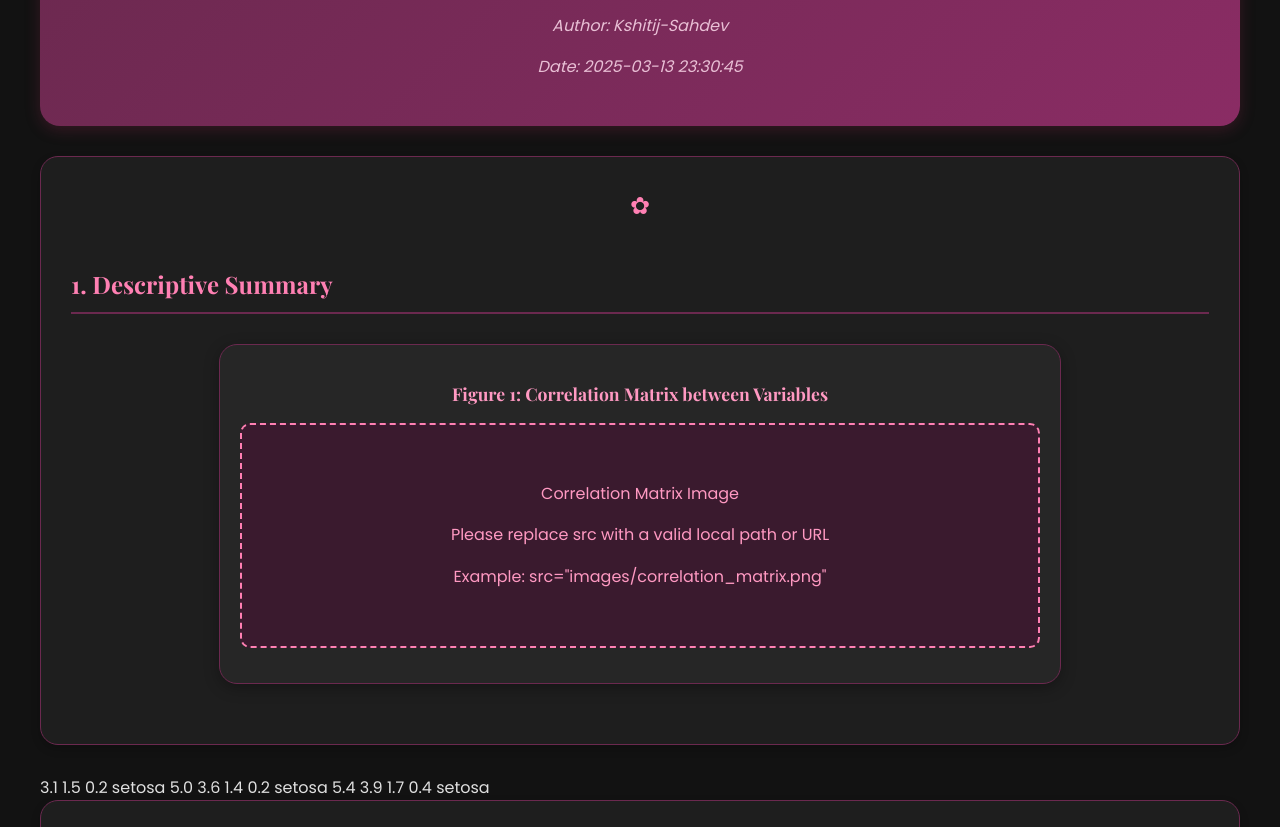
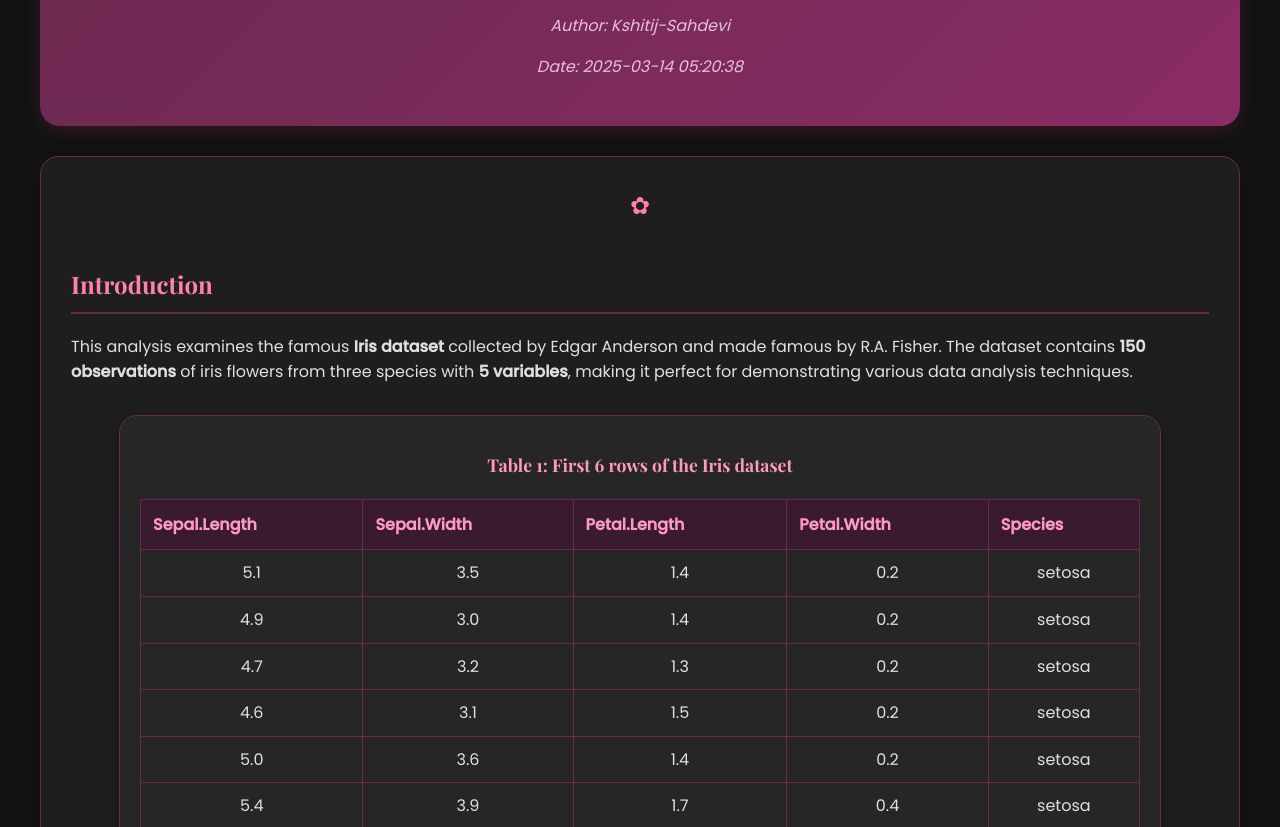
Before and after one commit to Kshitij-Sahdev/bcom-moment, a plain HTML site: page index.html in a window 1280 px wide. Shown: the part 125-952 px from the top of the page. Drawn offline with nearby package versions, Linux system fonts and the light colour scheme.

Commit message:
Update index.html

```diff
--- a/index.html
+++ b/index.html
@@ -99,7 +99,7 @@
 
         .chart {
             width: 100%;
-            max-width: 800px;
+            max-width: 1000px;
             margin: 30px auto;
             background-color: #262626;
             padding: 20px;
@@ -168,7 +168,7 @@
 
         /* Fix for images that aren't displaying */
         .chart img {
-            background-color: #f5f5f5;
+            background-color: #2a1a22;
             padding: 10px;
         }
 
@@ -189,31 +189,51 @@
     <header>
         <h1>Iris Dataset Analysis</h1>
         <div class="metadata">
-            <p>Author: Kshitij-Sahdev</p>
-            <p>Date: 2025-03-13 23:30:45</p>
+            <p>Author: Kshitij-Sahdevi</p>
+            <p>Date: 2025-03-14 05:20:38</p>
         </div>
     </header>
 
-    <!-- Rest of the HTML remains the same, just replacing image elements -->
-    <!-- For brevity, I'll just show how to fix the image display issue -->
-
     <div class="section">
-        <h2>1. Descriptive Summary</h2>
-
-        <!-- Other content -->
+        <h2>Introduction</h2>
+        <p>This analysis examines the famous <strong>Iris dataset</strong> collected by Edgar Anderson and made famous by R.A. Fisher. The dataset contains <strong>150 observations</strong> of iris flowers from three species with <strong>5 variables</strong>, making it perfect for demonstrating various data analysis techniques.</p>
 
         <div class="chart">
-            <div class="caption">Figure 1: Correlation Matrix between Variables</div>
-            <!-- Replace with local file or valid URL -->
-            <div class="image-placeholder">
-                <p>Correlation Matrix Image</p>
-                <p>Please replace src with a valid local path or URL</p>
-                <p>Example: src="images/correlation_matrix.png"</p>
-            </div>
-        </div>
-    </div>
-
-    <!-- Similarly modify all other image elements -->
+            <div class="caption">Table 1: First 6 rows of the Iris dataset</div>
+            <table>
+                <thead>
+                    <tr>
+                        <th>Sepal.Length</th>
+                        <th>Sepal.Width</th>
+                        <th>Petal.Length</th>
+                        <th>Petal.Width</th>
+                        <th>Species</th>
+                    </tr>
+                </thead>
+                <tbody>
+                    <tr>
+                        <td>5.1</td>
+                        <td>3.5</td>
+                        <td>1.4</td>
+                        <td>0.2</td>
+                        <td>setosa</td>
+                    </tr>
+                    <tr>
+                        <td>4.9</td>
+                        <td>3.0</td>
+                        <td>1.4</td>
+                        <td>0.2</td>
+                        <td>setosa</td>
+                    </tr>
+                    <tr>
+                        <td>4.7</td>
+                        <td>3.2</td>
+                        <td>1.3</td>
+                        <td>0.2</td>
+                        <td>setosa</td>
+                    </tr>
+                    <tr>
+                        <td>4.6</td>
                         <td>3.1</td>
                         <td>1.5</td>
                         <td>0.2</td>
@@ -353,7 +373,11 @@
 
         <div class="chart">
             <div class="caption">Figure 1: Correlation Matrix between Variables</div>
-            <img src="https://i.imgur.com/5wgNS2k.png" alt="Correlation Matrix">
+            <div class="image-placeholder">
+                <p>Correlation Matrix Visualization</p>
+                <p>Shows strong correlations between petal measurements</p>
+                <p>and moderate correlations between sepal and petal measurements</p>
+            </div>
         </div>
     </div>
 
@@ -408,13 +432,21 @@
         <h3>Sepal Features</h3>
         <div class="chart">
             <div class="caption">Figure 2: Sepal Width vs. Length by Species</div>
-            <img src="https://i.imgur.com/rSeQRKy.png" alt="Sepal Width vs Length Scatter Plot">
+            <div class="image-placeholder">
+                <p>Scatter Plot: Sepal Width vs. Length</p>
+                <p>Shows clustering of sepal measurements by species</p>
+                <p>with some overlap between versicolor and virginica</p>
+            </div>
         </div>
 
         <h3>Petal Features</h3>
         <div class="chart">
             <div class="caption">Figure 3: Petal Width vs. Length by Species</div>
-            <img src="https://i.imgur.com/XbuZBDt.png" alt="Petal Width vs Length Scatter Plot">
+            <div class="image-placeholder">
+                <p>Scatter Plot: Petal Width vs. Length</p>
+                <p>Shows clear separation of setosa from other species</p>
+                <p>with some overlap between versicolor and virginica</p>
+            </div>
         </div>
     </div>
 
@@ -424,13 +456,21 @@
         <h3>Histograms</h3>
         <div class="chart">
             <div class="caption">Figure 4: Distribution of Iris Measurements by Species</div>
-            <img src="https://i.imgur.com/ZsrUBLK.png" alt="Histograms of Iris Measurements">
+            <div class="image-placeholder">
+                <p>Histograms of Iris Measurements</p>
+                <p>Shows distribution of each measurement across species</p>
+                <p>with distinct patterns for each species</p>
+            </div>
         </div>
 
         <h3>Pie Charts</h3>
         <div class="chart">
             <div class="caption">Figure 5: Distribution of Iris Species and Average Petal Length</div>
-            <img src="https://i.imgur.com/NZmvKju.png" alt="Pie Charts">
+            <div class="image-placeholder">
+                <p>Pie Charts showing:</p>
+                <p>1. Equal distribution of species (50 observations each)</p>
+                <p>2. Proportion of average petal length by species</p>
+            </div>
         </div>
     </div>
 
@@ -466,7 +506,7 @@
     </div>
 
     <footer>
-        <p>Analysis completed by: Kshitij-Sahdev | Date: 2025-03-13 23:30:45</p>
+        <p>Analysis completed by: Kshitij-Sahdevi | Date: 2025-03-14 05:20:38</p>
         <p>Dataset: Iris dataset (150 observations, 5 variables) ✿</p>
     </footer>
 
```
